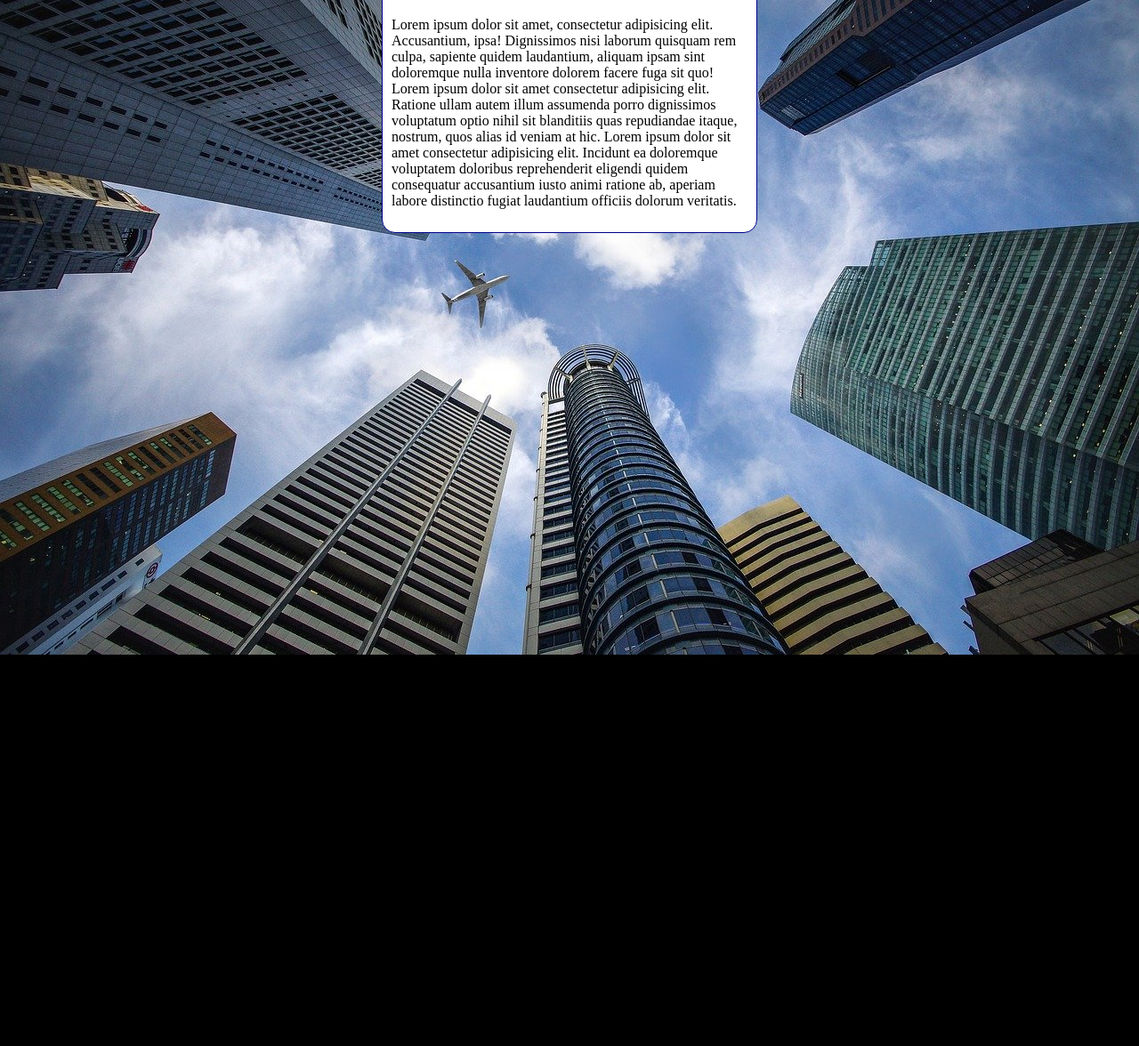
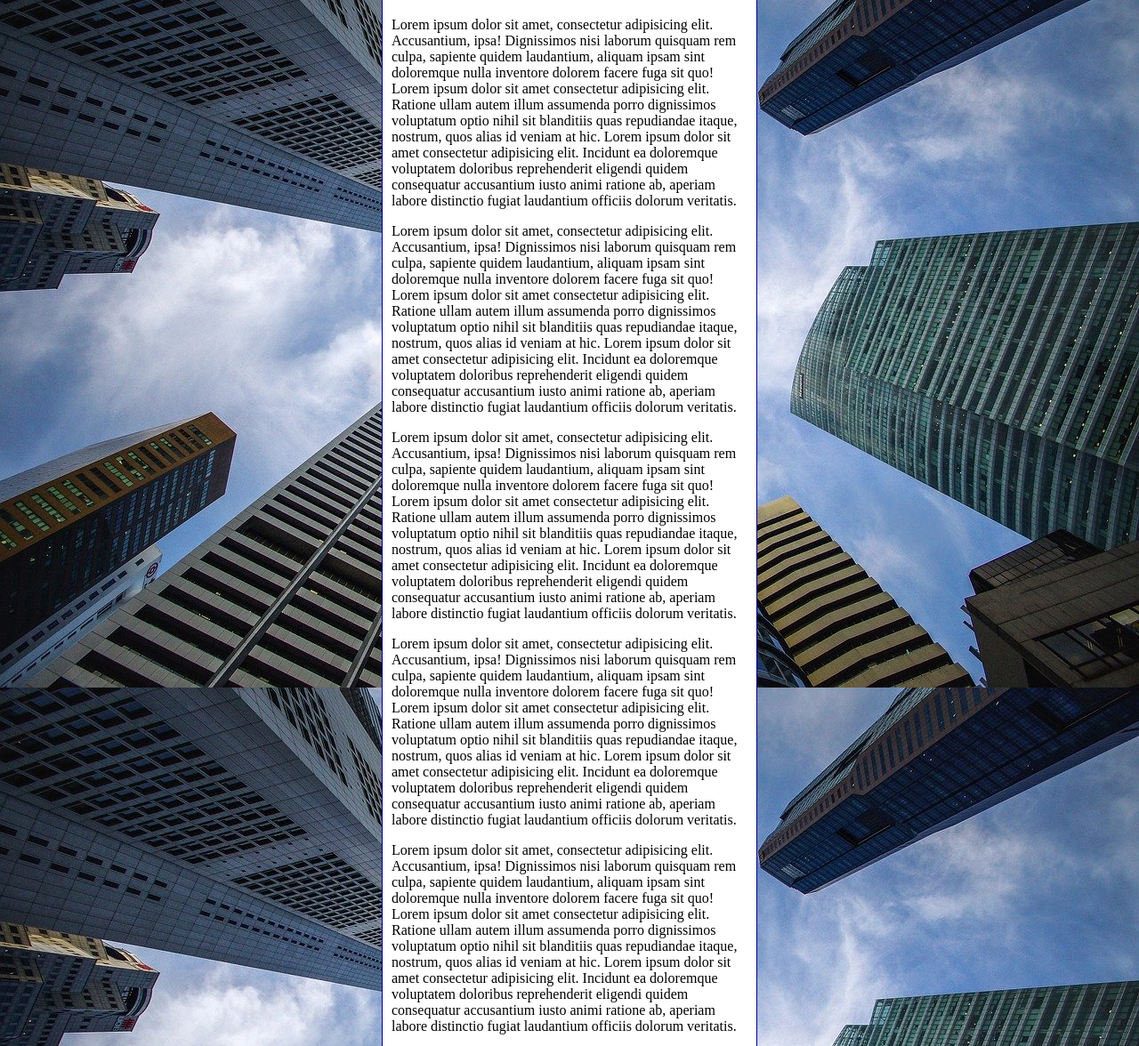
Before and after one commit to adrielnazar/HTML-css, a plain HTML site: page exercicios/ex022/fundo006.html in a window 1280 px wide. Shown: the part 80-1256 px from the top of the page at 89% size. Before the commit the page ends 816 px from the top, so only its background shows below. Drawn offline with Linux system fonts and the light colour scheme.

Commit message:
Outra atualização do ex022

```diff
--- a/exercicios/ex022/fundo006.html
+++ b/exercicios/ex022/fundo006.html
@@ -11,7 +11,7 @@
             background-color: black;
             background-image: url(imagens/wallpaper002.jpg);
             background-position: center top;
-            background-repeat: no-repeat;
+            background-repeat: repeat-y;
             background-size: cover
             /*background-size: contain
             background-size: 100% 100%;*/;
@@ -32,6 +32,11 @@
     <main>
         <h1>Teste de Imagem de Fumdo</h1>
         <p>Lorem ipsum dolor sit amet, consectetur adipisicing elit. Accusantium, ipsa! Dignissimos nisi laborum quisquam rem culpa, sapiente quidem laudantium, aliquam ipsam sint doloremque nulla inventore dolorem facere fuga sit quo! Lorem ipsum dolor sit amet consectetur adipisicing elit. Ratione ullam autem illum assumenda porro dignissimos voluptatum optio nihil sit blanditiis quas repudiandae itaque, nostrum, quos alias id veniam at hic. Lorem ipsum dolor sit amet consectetur adipisicing elit. Incidunt ea doloremque voluptatem doloribus reprehenderit eligendi quidem consequatur accusantium iusto animi ratione ab, aperiam labore distinctio fugiat laudantium officiis dolorum veritatis.</p>
+        <p>Lorem ipsum dolor sit amet, consectetur adipisicing elit. Accusantium, ipsa! Dignissimos nisi laborum quisquam rem culpa, sapiente quidem laudantium, aliquam ipsam sint doloremque nulla inventore dolorem facere fuga sit quo! Lorem ipsum dolor sit amet consectetur adipisicing elit. Ratione ullam autem illum assumenda porro dignissimos voluptatum optio nihil sit blanditiis quas repudiandae itaque, nostrum, quos alias id veniam at hic. Lorem ipsum dolor sit amet consectetur adipisicing elit. Incidunt ea doloremque voluptatem doloribus reprehenderit eligendi quidem consequatur accusantium iusto animi ratione ab, aperiam labore distinctio fugiat laudantium officiis dolorum veritatis.</p>
+        <p>Lorem ipsum dolor sit amet, consectetur adipisicing elit. Accusantium, ipsa! Dignissimos nisi laborum quisquam rem culpa, sapiente quidem laudantium, aliquam ipsam sint doloremque nulla inventore dolorem facere fuga sit quo! Lorem ipsum dolor sit amet consectetur adipisicing elit. Ratione ullam autem illum assumenda porro dignissimos voluptatum optio nihil sit blanditiis quas repudiandae itaque, nostrum, quos alias id veniam at hic. Lorem ipsum dolor sit amet consectetur adipisicing elit. Incidunt ea doloremque voluptatem doloribus reprehenderit eligendi quidem consequatur accusantium iusto animi ratione ab, aperiam labore distinctio fugiat laudantium officiis dolorum veritatis.</p>
+        <p>Lorem ipsum dolor sit amet, consectetur adipisicing elit. Accusantium, ipsa! Dignissimos nisi laborum quisquam rem culpa, sapiente quidem laudantium, aliquam ipsam sint doloremque nulla inventore dolorem facere fuga sit quo! Lorem ipsum dolor sit amet consectetur adipisicing elit. Ratione ullam autem illum assumenda porro dignissimos voluptatum optio nihil sit blanditiis quas repudiandae itaque, nostrum, quos alias id veniam at hic. Lorem ipsum dolor sit amet consectetur adipisicing elit. Incidunt ea doloremque voluptatem doloribus reprehenderit eligendi quidem consequatur accusantium iusto animi ratione ab, aperiam labore distinctio fugiat laudantium officiis dolorum veritatis.</p>
+        <p>Lorem ipsum dolor sit amet, consectetur adipisicing elit. Accusantium, ipsa! Dignissimos nisi laborum quisquam rem culpa, sapiente quidem laudantium, aliquam ipsam sint doloremque nulla inventore dolorem facere fuga sit quo! Lorem ipsum dolor sit amet consectetur adipisicing elit. Ratione ullam autem illum assumenda porro dignissimos voluptatum optio nihil sit blanditiis quas repudiandae itaque, nostrum, quos alias id veniam at hic. Lorem ipsum dolor sit amet consectetur adipisicing elit. Incidunt ea doloremque voluptatem doloribus reprehenderit eligendi quidem consequatur accusantium iusto animi ratione ab, aperiam labore distinctio fugiat laudantium officiis dolorum veritatis.</p>
+        <p>Lorem ipsum dolor sit amet, consectetur adipisicing elit. Accusantium, ipsa! Dignissimos nisi laborum quisquam rem culpa, sapiente quidem laudantium, aliquam ipsam sint doloremque nulla inventore dolorem facere fuga sit quo! Lorem ipsum dolor sit amet consectetur adipisicing elit. Ratione ullam autem illum assumenda porro dignissimos voluptatum optio nihil sit blanditiis quas repudiandae itaque, nostrum, quos alias id veniam at hic. Lorem ipsum dolor sit amet consectetur adipisicing elit. Incidunt ea doloremque voluptatem doloribus reprehenderit eligendi quidem consequatur accusantium iusto animi ratione ab, aperiam labore distinctio fugiat laudantium officiis dolorum veritatis.</p>
     </main>
 </body>
 </html>
```
